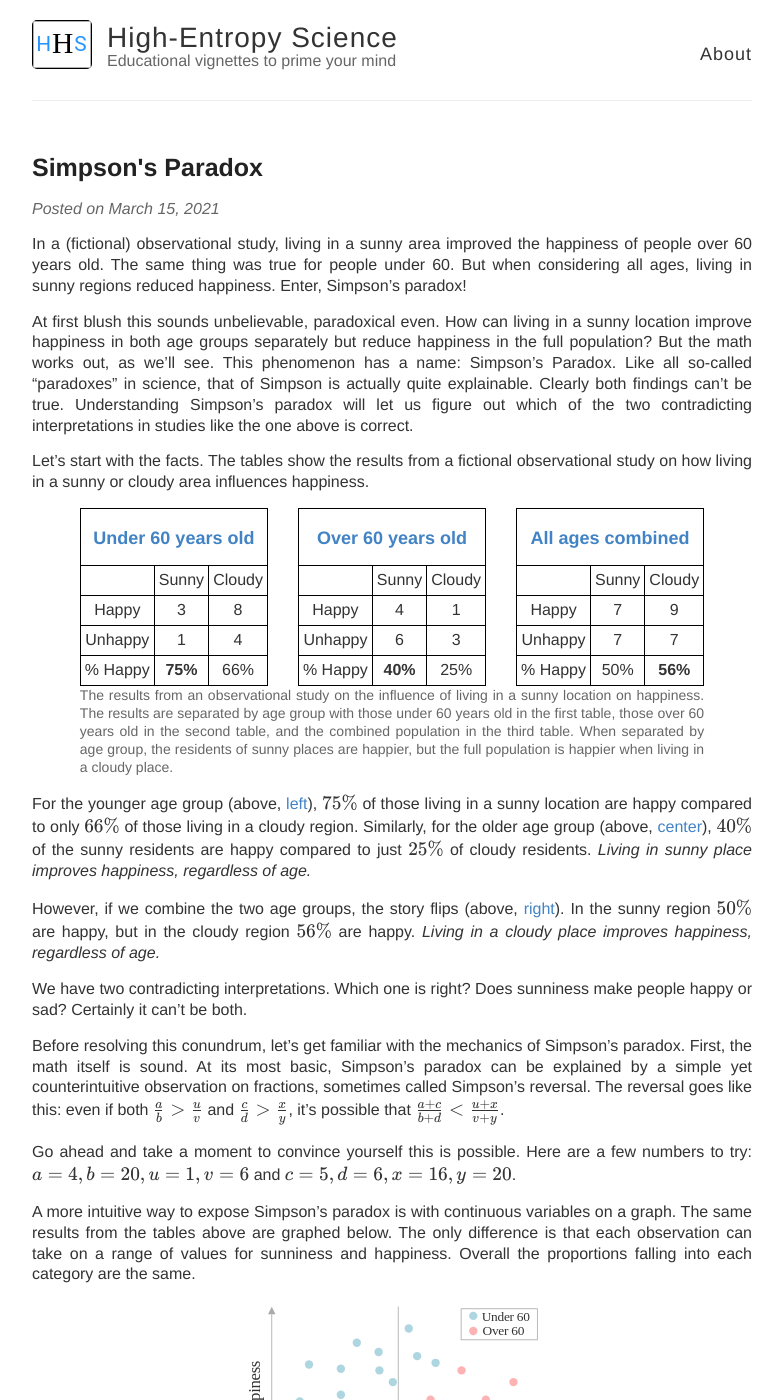
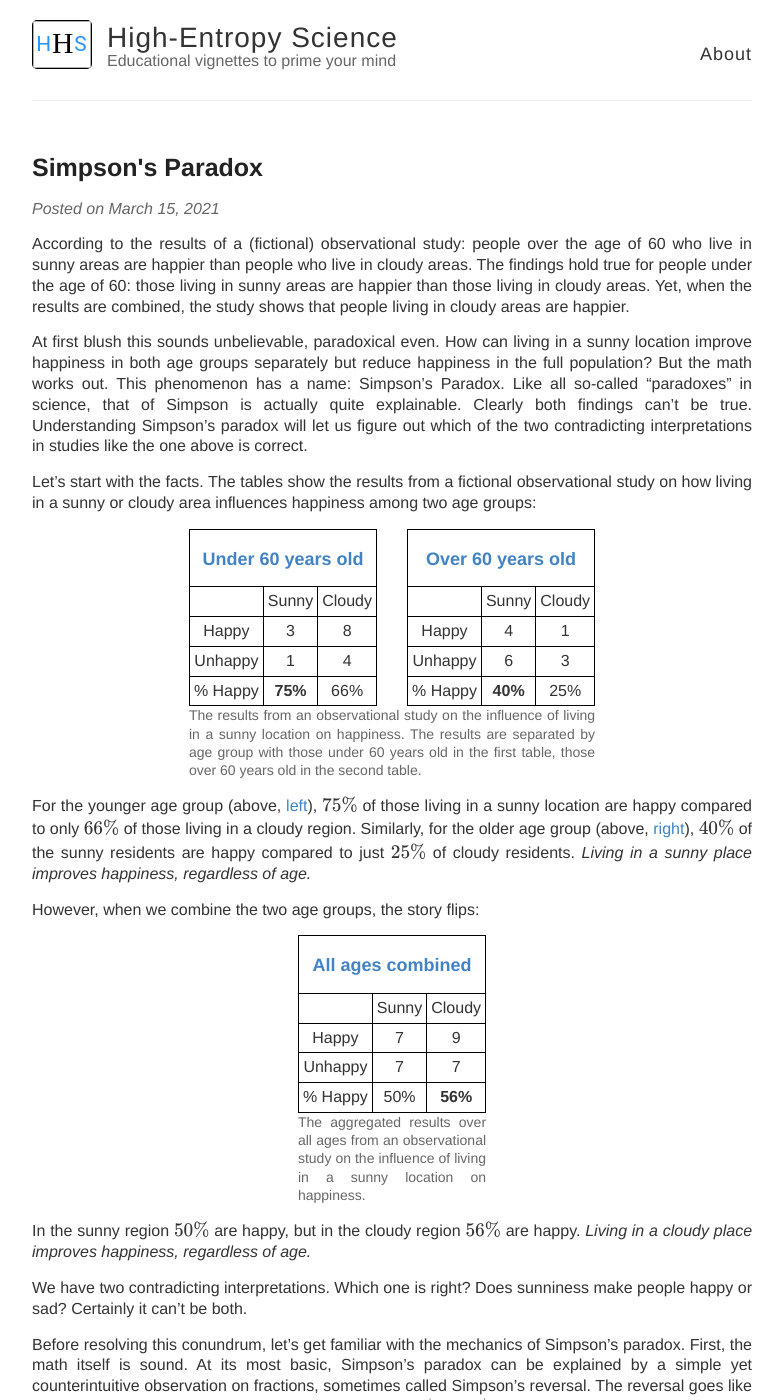
Before and after one commit to sciencepumps/sciencepumps.github.io, a Jekyll site: the page built from _posts/2021-3-15-simpsons-paradox.md, in a window 1280 px wide and 1400 px high. Shown: the whole window, without its empty margins (248-1031 px from the left). Built offline with Jekyll 4.4.1, drawn with Linux system fonts in a browser that asks for light colours; nearby versions of some CDN libraries; some of the changed text lies outside the part shown.

Commit message:
marya edits

```diff
--- a/_posts/2021-3-15-simpsons-paradox.md
+++ b/_posts/2021-3-15-simpsons-paradox.md
@@ -5,22 +5,24 @@ katex: True
 hidden: 1
 ---
 
-In a (fictional) observational study, living in a sunny area improved the
-happiness of people over 60 years old. The same thing was true for people
-under 60. But when considering all ages, living in sunny regions reduced
-happiness. Enter, Simpson's paradox!
+According to the results of a (fictional) observational study: people over
+the age of 60 who live in sunny areas are happier than people who live in
+cloudy areas. The findings hold true for people under the age of 60: those
+living in sunny areas are happier than those living in cloudy areas. Yet, when
+the results are combined, the study shows that people living in cloudy areas
+are happier.
 
 At first blush this sounds unbelievable, paradoxical even. How can living in a
 sunny location improve happiness in both age groups separately but reduce
-happiness in the full population? But the math works out, as we’ll see. This
-phenomenon has a name: Simpson’s Paradox. Like all so-called "paradoxes" in
-science, that of Simpson is actually quite explainable. Clearly both findings
-can't be true.  Understanding Simpson's paradox will let us figure out which of
-the two contradicting interpretations in studies like the one above is correct.
+happiness in the full population? But the math works out. This phenomenon has a
+name: Simpson’s Paradox. Like all so-called "paradoxes" in science, that of
+Simpson is actually quite explainable. Clearly both findings can't be true.
+Understanding Simpson's paradox will let us figure out which of the two
+contradicting interpretations in studies like the one above is correct.
 
 Let's start with the facts. The tables show the results from a fictional
 observational study on how living in a sunny or cloudy area influences
-happiness.
+happiness among two age groups:
 
 <div id="age-groups-tables" class="figure">
 <div style="display:flex;">
@@ -75,8 +77,24 @@ happiness.
   <td>25&percnt;</td>
 </tr>
 </table>
+</div>
+<div class="caption" markdown="span">
+The results from an observational study on the influence of living in a sunny
+location on happiness. The results are separated by age group with those under
+60 years old in the first table, those over 60 years old in the second table.
+</div>
+</div>
 
-<table style="margin-left:30px;">
+For the younger age group (above, [left](#under-60)), $75\%$ of those living in
+a sunny location are happy compared to only $66\%$ of those living in a cloudy
+region. Similarly, for the older age group (above, [right](#over-60)), $40\%$
+of the sunny residents are happy compared to just $25\%$ of cloudy residents.
+_Living in a sunny place improves happiness, regardless of age._
+
+However, when we combine the two age groups, the story flips:
+
+<div id="all-ages" class="figure">
+<table>
 <tr>
 <th colspan=3><h4><a name="all-ages">All ages combined</a></h4></th>
 </tr>
@@ -101,27 +119,14 @@ happiness.
   <td><strong>56&percnt;</strong></td>
 </tr>
 </table>
-</div>
 <div class="caption" markdown="span">
-The results from an observational study on the influence of living in a sunny
-location on happiness. The results are separated by age group with those under
-60 years old in the first table, those over 60 years old in the second table,
-and the combined population in the third table. When separated by age group,
-the residents of sunny places are happier, but the full population is happier
-when living in a cloudy place.
+The aggregated results over all ages from an observational study on the
+influence of living in a sunny location on happiness.
 </div>
 </div>
 
-For the younger age group (above, [left](#under-60)), $75\%$ of those living in
-a sunny location are happy compared to only $66\%$ of those living in a cloudy
-region. Similarly, for the older age group (above, [center](#over-60)), $40\%$
-of the sunny residents are happy compared to just $25\%$ of cloudy residents.
-_Living in sunny place improves happiness, regardless of age._
-
-However, if we combine the two age groups, the story flips (above,
-[right](#all-ages)). In the sunny region $50\%$ are happy, but in the cloudy
-region $56\%$ are happy. _Living in a cloudy place improves happiness,
-regardless of age._
+In the sunny region $50\%$ are happy, but in the cloudy region $56\%$ are
+happy. _Living in a cloudy place improves happiness, regardless of age._
 
 We have two contradicting interpretations. Which one is right? Does sunniness
 make people happy or sad? Certainly it can't be both.
@@ -138,10 +143,8 @@ few numbers to try: $a = 4, b = 20, u = 1, v = 6$ and $c = 5, d =
 6, x = 16, y = 20$.
 
 A more intuitive way to expose Simpson's paradox is with continuous variables
-on a graph. The same results from the tables above are graphed
-below.  The only difference is that each observation can
-take on a range of values for sunniness and happiness. Overall the proportions
-falling into each category are the same.
+on a graph. The same results from the tables above are graphed below. Overall
+the proportions falling into each category are the same.
 
 <div id="age-groups-graph" class="figure" style="margin-top:20px;margin-bottom:20px">
 <img src="{{ site.base_url }}/images/simpsons-paradox/age_groups.svg" style="width:300px"/>
@@ -182,20 +185,19 @@ happiness with sunniness.
 </div>
 
 Okay, now you believe the results are real. But this doesn't help us figure out
-which interpretation is right: does sunniness increase or
-decrease happiness? To answer that, we need to make some assumptions about
-causality.
+which interpretation is right: does sunniness increase or decrease happiness?
+To answer that, we need to make some assumptions about causality.
 
 The key decision is whether or not to aggregate the data before drawing a
 conclusion. To make that decision, we need to have a view on how the three
 variables (age, sunniness, and happiness) influence one another.
 
-Let's assume that both age and sunniness influence happiness.
-Unfortunately for the older group, the data says they are less likely to be happy in general
-(remember this is fictional!). Let's also assume that age influences sunniness.
-Perhaps the older group is more likely to be in Florida (maybe that's why they
-are not as happy). These relationships are summarized in the figure on
-the left below, the arrows indicate the direction of influence.
+The data shows that the older group is less likley to be happy over all
+(remember this is fictional!). Let's assume then, that both age and sunniness
+influence happiness. Let's also assume that age influences sunniness. Perhaps
+the older group is more likely to be in Florida. These relationships are
+summarized in the figure on the left below, the arrows indicate the direction
+of influence.
 
 <div id="graphical-models" class="figure" style="margin-top:20px;margin-bottom:20px">
 <img src="{{ site.base_url }}/images/simpsons-paradox/models.svg" style="width:500px"/>
@@ -209,26 +211,27 @@ influences happiness.
 </div>
 </div>
 
-Overall, the older group is less likely to be happy and more likely to live in
-a sunny location. When we aggregate the data over age, this shows up as a
-negative correlation of happiness with sunniness. But this interpretation is
-simply an artifact of the influence of age where someone chooses to live. (In
-the language of causality, age is a confounding variable and must be controlled
+The older group is less likely to be happy but, at the same time, more likely
+to live in a sunny location. When we aggregate the data over age, this shows up
+as a negative trend between sunniness and happiness. But this is simply an
+artifact of the influence of age on where someone chooses to live. (In the
+language of causality, age is a confounding variable and must be controlled
 for.) Here, the right approach is to separate by age then interpret the
 findings. The verdict is <em>living in a sunny place makes people happy.</em>
 
-Consider a different study. Instead of age, we measure the amount of exercise.
-In this case, the relationships between sunniness, exercise, and happiness are
-better represented by the model on the right in the [figure](#graphical-models)
-above.  Sunniness and exercise both influence happiness, but sunniness also
-influences exercise; a reasonable assumption given that people often prefer to
-exercise outside.
+Consider a different study where, instead of measuring age, we measure the
+amount of exercise.  In this case, the relationships between sunniness,
+exercise, and happiness are better represented by the model on the right in the
+[figure](#graphical-models) above. Sunniness and exercise both influence
+happiness. However, sunniness also makes it more likely for people to exercise
+(a reasonable assumption given that people often prefer to leave the house to
+exercise).
 
-So sunniness indirectly influences happiness through exercise. If our goal is
-to estimate the effect of sunniness on happiness, separating individuals by
-high and low exercise doesn't typically make sense. We wouldn't see the
-difference in happiness due to the indirect influence of sunniness on the
-amount of exercise.  Here, the right approach is to combine the population then
+So we can assume that sunniness indirectly influences happiness through
+exercise. If our goal is to estimate the overall effect of sunniness on
+happiness, separating individuals by high and low exercise wouldn't make sense.
+We would be obscuring the indirect influence that sunniness has on happiness
+through exercise. Here, the right approach is to combine the population then
 interpret the findings.
 
 These cases are not meant to be comprehensive, just to demonstrate that the
```
Also changed, not shown: images/simpsons-paradox/models.svg, 1 other file.
